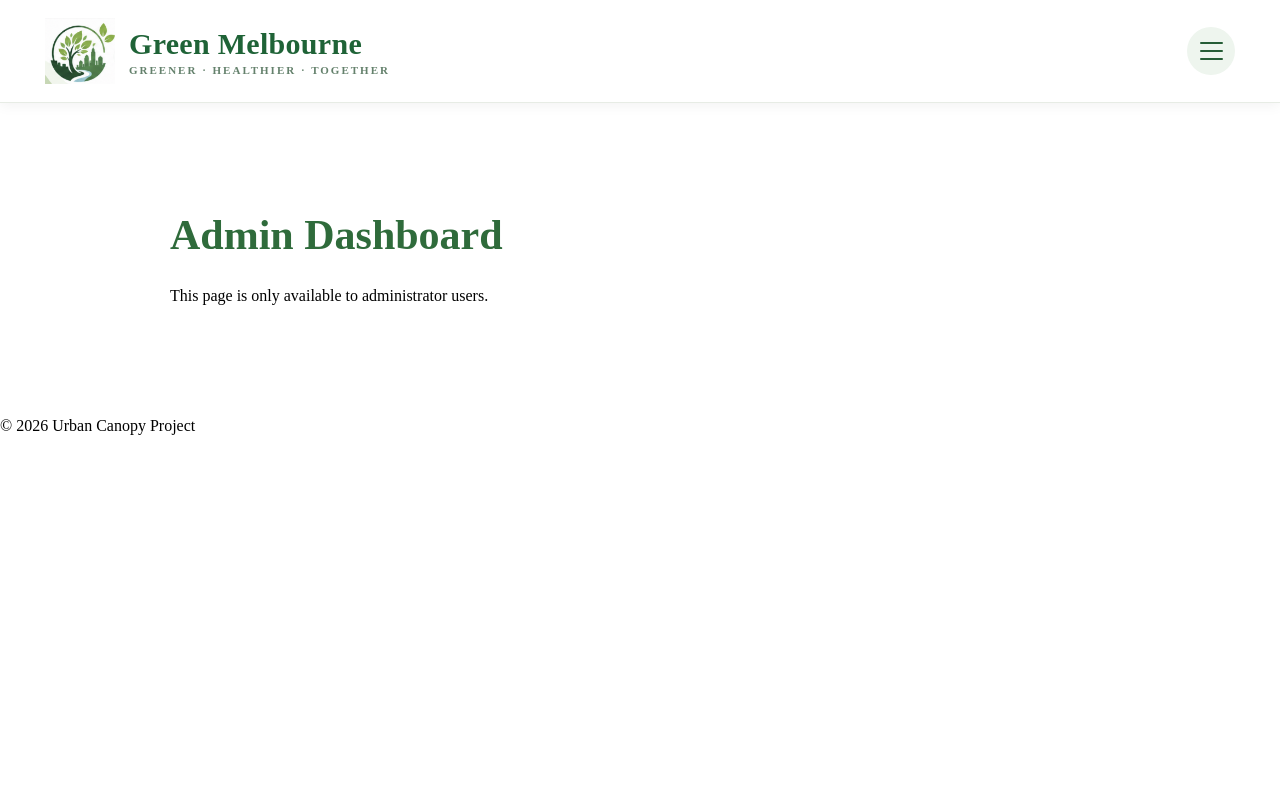
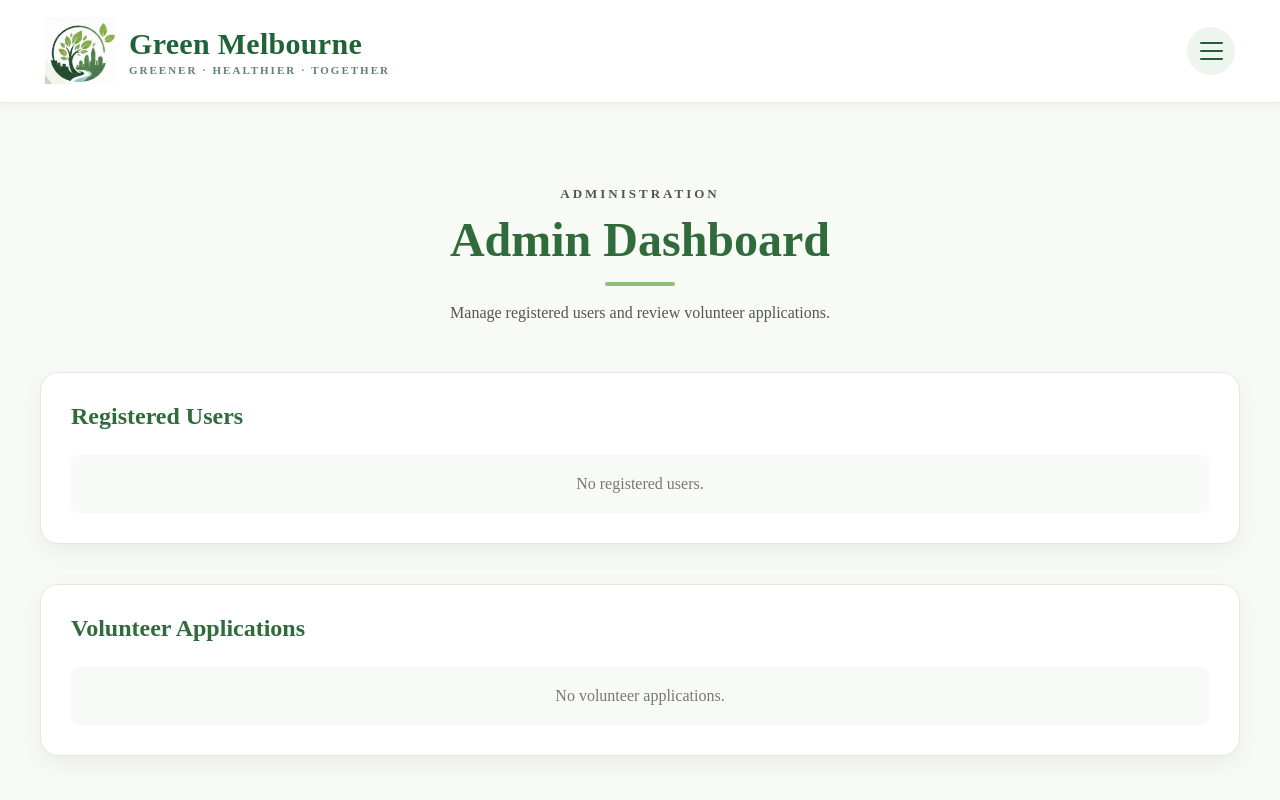
Before and after one commit to Frank-C-35839899/Assessment, a Vue app: page /admin in a window 1280 px wide. Shown: the top 800 px of the page. Built offline with nearby package versions, Linux system fonts and the light colour scheme; sample sign-in values are in the browser's storage.

Commit message:
Administrator functions

```diff
--- a/src/views/AdminView.vue
+++ b/src/views/AdminView.vue
@@ -1,20 +1,309 @@
+<script setup>
+import { ref, onMounted } from 'vue'
+
+const users = ref([])
+const volunteers = ref([])
+
+const loadData = () => {
+  users.value = JSON.parse(localStorage.getItem('users')) || []
+
+  volunteers.value = JSON.parse(localStorage.getItem('volunteers')) || []
+}
+
+const deleteUser = (id) => {
+  users.value = users.value.filter((user) => user.id !== id)
+
+  localStorage.setItem('users', JSON.stringify(users.value))
+}
+
+const deleteVolunteer = (index) => {
+  volunteers.value.splice(index, 1)
+
+  localStorage.setItem('volunteers', JSON.stringify(volunteers.value))
+}
+
+onMounted(() => {
+  loadData()
+})
+</script>
+
 <template>
   <div class="admin-page">
-    <h1>Admin Dashboard</h1>
+    <div class="page-header">
+      <p class="page-tag">ADMINISTRATION</p>
 
-    <p>This page is only available to administrator users.</p>
+      <h1>Admin Dashboard</h1>
+
+      <div class="title-line"></div>
+
+      <p>Manage registered users and review volunteer applications.</p>
+    </div>
+
+    <!-- Users -->
+    <section class="admin-section">
+      <h2>Registered Users</h2>
+
+      <div v-if="users.length === 0" class="empty-message">No registered users.</div>
+
+      <div v-else class="table-wrapper">
+        <table>
+          <thead>
+            <tr>
+              <th>Name</th>
+              <th>Email</th>
+              <th>Role</th>
+              <th>Action</th>
+            </tr>
+          </thead>
+
+          <tbody>
+            <tr v-for="user in users" :key="user.id">
+              <td>{{ user.name }}</td>
+
+              <td>{{ user.email }}</td>
+
+              <td>
+                <span class="role-badge" :class="user.role">
+                  {{ user.role }}
+                </span>
+              </td>
+
+              <td>
+                <button
+                  v-if="user.role !== 'admin'"
+                  class="delete-button"
+                  @click="deleteUser(user.id)"
+                >
+                  Delete
+                </button>
+
+                <span v-else class="protected-text"> Protected </span>
+              </td>
+            </tr>
+          </tbody>
+        </table>
+      </div>
+    </section>
+
+    <!-- Volunteers -->
+    <section class="admin-section">
+      <h2>Volunteer Applications</h2>
+
+      <div v-if="volunteers.length === 0" class="empty-message">No volunteer applications.</div>
+
+      <div v-else class="volunteer-grid">
+        <div v-for="(volunteer, index) in volunteers" :key="index" class="volunteer-card">
+          <h3>{{ volunteer.name }}</h3>
+
+          <p>
+            <strong>Email:</strong>
+            {{ volunteer.email }}
+          </p>
+
+          <p>
+            <strong>Activity:</strong>
+            {{ volunteer.activity }}
+          </p>
+
+          <p>
+            <strong>Availability:</strong>
+            {{ volunteer.availability }}
+          </p>
+
+          <p>
+            <strong>Experience:</strong>
+            {{ volunteer.experience || 'Not provided' }}
+          </p>
+
+          <p>
+            <strong>Reason:</strong>
+            {{ volunteer.reason || 'Not provided' }}
+          </p>
+
+          <button class="delete-button" @click="deleteVolunteer(index)">Delete Application</button>
+        </div>
+      </div>
+    </section>
   </div>
 </template>
 
 <style scoped>
 .admin-page {
-  max-width: 1000px;
-  margin: 0 auto;
-  padding: 80px 30px;
+  min-height: 100vh;
+  padding: 70px 30px;
+  background: #f7faf5;
 }
 
-.admin-page h1 {
+.page-header {
+  text-align: center;
+  margin-bottom: 50px;
+}
+
+.page-tag {
+  margin-bottom: 10px;
+  font-size: 13px;
+  font-weight: 700;
+  letter-spacing: 3px;
+  color: #7aa66d;
+}
+
+.page-header h1 {
+  margin: 0;
+  font-size: 48px;
   color: #2f6b3b;
-  font-size: 42px;
+}
+
+.title-line {
+  width: 70px;
+  height: 4px;
+  margin: 15px auto 18px;
+  background: #8fbe7f;
+  border-radius: 10px;
+}
+
+.page-header p {
+  color: #555;
+}
+
+.admin-section {
+  max-width: 1200px;
+  margin: 0 auto 40px;
+
+  padding: 30px;
+
+  background: white;
+
+  border: 1px solid #e3e8e1;
+  border-radius: 18px;
+
+  box-shadow: 0 8px 24px rgba(0, 0, 0, 0.06);
+}
+
+.admin-section h2 {
+  margin-top: 0;
+  margin-bottom: 25px;
+
+  color: #2f6b3b;
+}
+
+.table-wrapper {
+  overflow-x: auto;
+}
+
+table {
+  width: 100%;
+  border-collapse: collapse;
+}
+
+th,
+td {
+  padding: 14px;
+
+  text-align: left;
+
+  border-bottom: 1px solid #e6e6e6;
+}
+
+th {
+  background: #eef5ee;
+  color: #2f4d34;
+}
+
+.role-badge {
+  display: inline-block;
+
+  padding: 5px 10px;
+
+  border-radius: 20px;
+
+  font-size: 13px;
+  font-weight: 600;
+}
+
+.role-badge.user {
+  background: #e8f3e7;
+  color: #2f6b3b;
+}
+
+.role-badge.admin {
+  background: #dbe8d7;
+  color: #214f2d;
+}
+
+.delete-button {
+  padding: 8px 14px;
+
+  border: none;
+  border-radius: 6px;
+
+  background: #b42318;
+  color: white;
+
+  cursor: pointer;
+}
+
+.delete-button:hover {
+  background: #8f1c13;
+}
+
+.protected-text {
+  color: #777;
+  font-size: 14px;
+}
+
+.volunteer-grid {
+  display: grid;
+
+  grid-template-columns: repeat(2, 1fr);
+
+  gap: 20px;
+}
+
+.volunteer-card {
+  padding: 22px;
+
+  background: #f8fbf6;
+
+  border: 1px solid #e2e9df;
+  border-radius: 14px;
+}
+
+.volunteer-card h3 {
+  margin-top: 0;
+  color: #2f6b3b;
+}
+
+.volunteer-card p {
+  line-height: 1.6;
+  color: #444;
+}
+
+.empty-message {
+  padding: 20px;
+
+  text-align: center;
+
+  color: #777;
+  background: #f8faf7;
+
+  border-radius: 8px;
+}
+
+@media (max-width: 768px) {
+  .admin-page {
+    padding: 45px 16px;
+  }
+
+  .page-header h1 {
+    font-size: 36px;
+  }
+
+  .admin-section {
+    padding: 20px;
+  }
+
+  .volunteer-grid {
+    grid-template-columns: 1fr;
+  }
 }
 </style>
```
